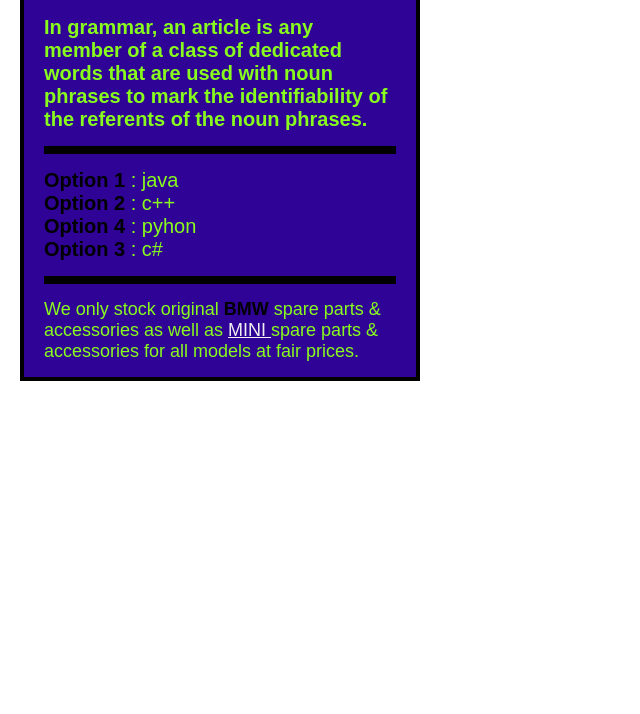
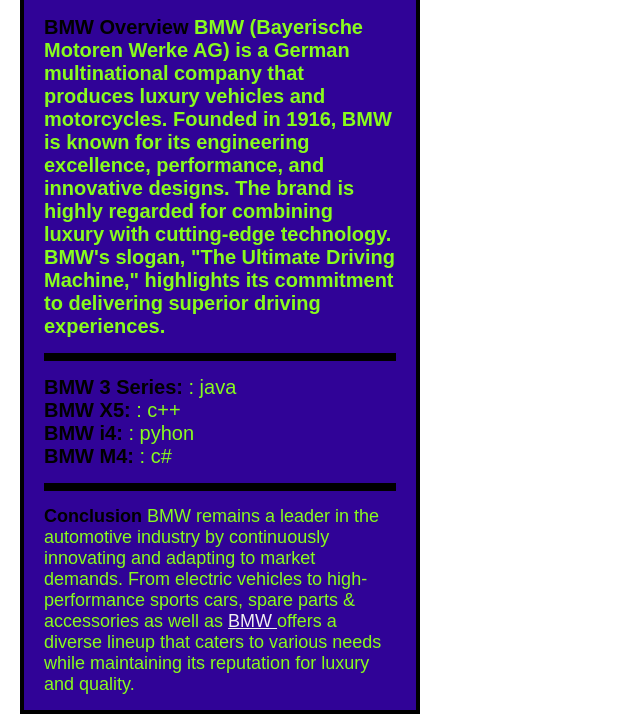
Before and after one commit to youssefeng12312/WebsiteTest, a plain HTML site: page index.html in a window 1280 px wide. Shown: the part 383-1097 px from the top of the page, without its empty margins (0-640 px from the left). Before the commit the page ends 800 px from the top, so only its background shows below. Drawn offline with Linux system fonts and the light colour scheme.

Commit message:
u index.html

```diff
--- a/index.html
+++ b/index.html
@@ -3,32 +3,33 @@
 <head>
     <meta charset="UTF-8">
     <meta name="viewport" content="width=device-width, initial-scale=1.0">
-    <title>My Project</title>
+    <title>BMW cars</title>
     <link rel="stylesheet" href="style.css">
 </head>
 <body>
     <div id="con">
-        <h1>Car BMW</h1>
-        <!-- <h2>My names's Youssef</h2> -->
+        <h1>BMW cars</h1>
+<!--         <h2>My names's Youssef</h2> -->
         <img src="R.jpeg" alt="car" >
         <p id="first-id">
-            In grammar, an article is any member of a class of dedicated words that are used with noun phrases to mark the identifiability of the referents of the noun phrases.
+             <strong> BMW Overview</strong>
+BMW (Bayerische Motoren Werke AG) is a German multinational company that produces luxury vehicles and motorcycles. Founded in 1916, BMW is known for its engineering excellence, performance, and innovative designs. The brand is highly regarded for combining luxury with cutting-edge technology. BMW's slogan, "The Ultimate Driving Machine," highlights its commitment to delivering superior driving experiences.
         </p>
         <hr class="hr-class">
         <ul>
-            <li><strong>Option 1</strong> : java</li>
-            <li><strong>Option 2</strong> : c++</li>
-            <li><strong>Option 4</strong> : pyhon</li>
-            <li><strong>Option 3</strong> : c#</li>
+            <li><strong>BMW 3 Series:</strong> : java</li>
+            <li><strong>BMW X5:</strong> : c++</li>
+            <li><strong>BMW i4:</strong> : pyhon</li>
+            <li><strong>BMW M4:</strong> : c#</li>
         </ul>
         <hr class="hr-class">
         <p id="outro">
-            We only stock original
-            <strong>BMW</strong>
+            <strong>Conclusion</strong>
+            BMW remains a leader in the automotive industry by continuously innovating and adapting to market demands. From electric vehicles to high-performance sports cars,
             spare parts & accessories as well as
             <a href="https://www.bing.com/ck/a?!&&p=4ce867f0c4604653888aefdf2417753fcff27a037c30fccafe6b0b5f48256418JmltdHM9MTczODAyMjQwMA&ptn=3&ver=2&hsh=4&fclid=071cb8a8-7739-69bf-086c-adde7645685c&psq=bmw&u=a1aHR0cHM6Ly93d3cuYm13LWVneXB0LmNvbS9lbi9pbmRleC5odG1s&ntb=1" target="_blank">
-                MINI
-            </a> spare parts & accessories for all models at fair prices.
+                BMW
+            </a> offers a diverse lineup that caters to various needs while maintaining its reputation for luxury and quality.
         </p>
     </div>
 </body>
```
